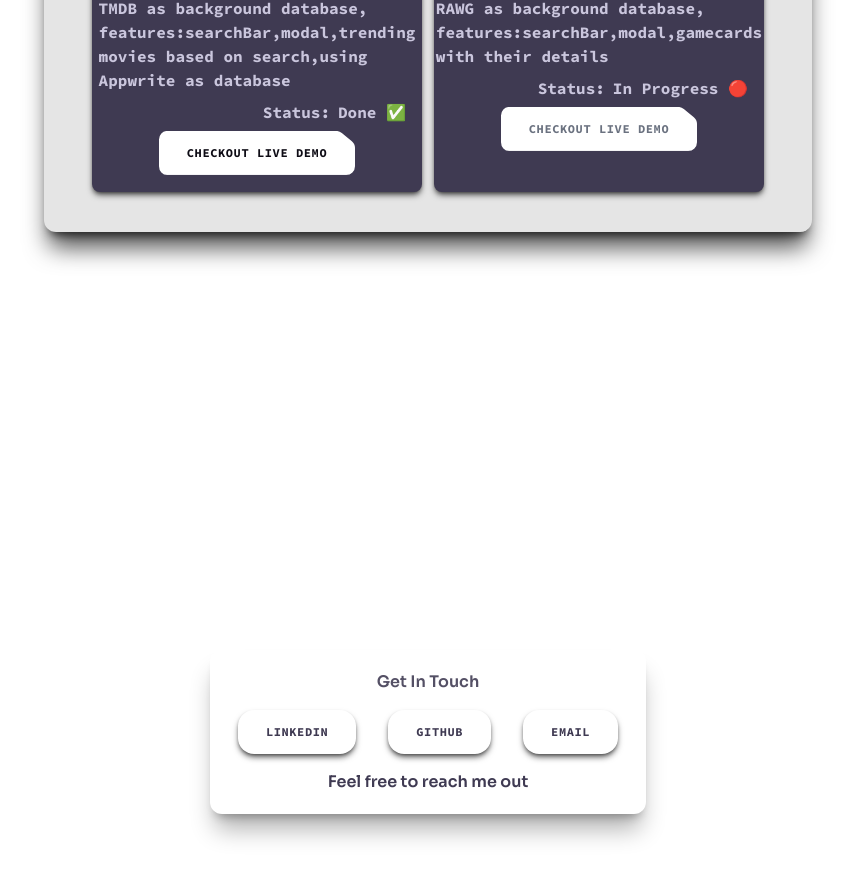
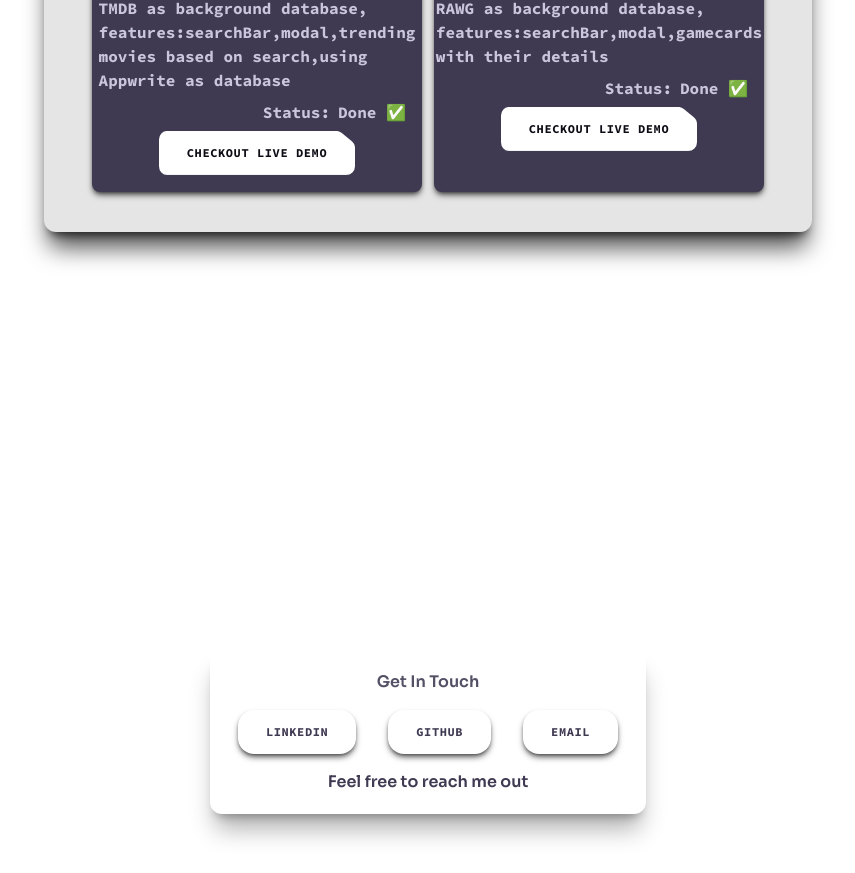
Before and after one commit to szkajvolker/portfolio-2.0, a React (Vite) app in the folder frontend/: page / in a window 1280 px wide. Shown: the part 3100-3973 px from the top of the page, without its empty margins (212-1067 px from the left). Built offline with nearby package versions, Linux system fonts and the light colour scheme; a web font is replaced by a local one.

Commit message:
add finished petproject to projects (gamesApp)

```diff
--- a/frontend/src/constants/index.js
+++ b/frontend/src/constants/index.js
@@ -119,8 +119,8 @@ export const projects = [
     title: "Games App",
     description:
       "A Games App using RAWG as background database, features:searchBar,modal,gamecards with their details",
-    repo: "work in progress",
-    status: false,
+    repo: "https://games-store-db.netlify.app/",
+    status: true,
   },
 ];
 
```
Also changed, not shown: 3 other files (tests, documents, lock files or other folders).
